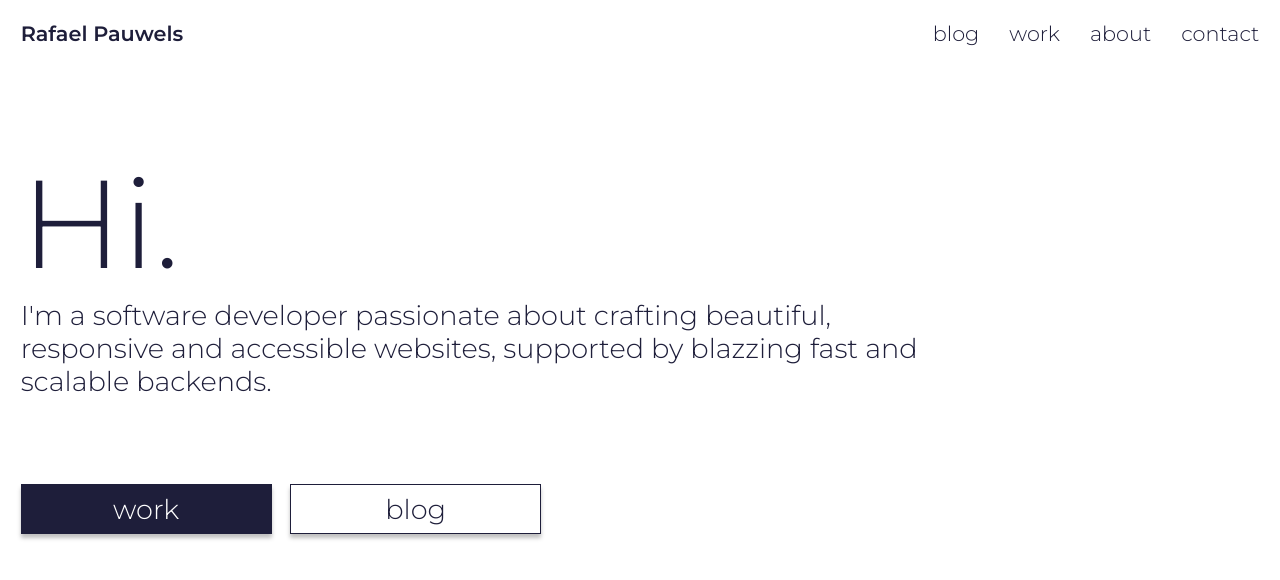
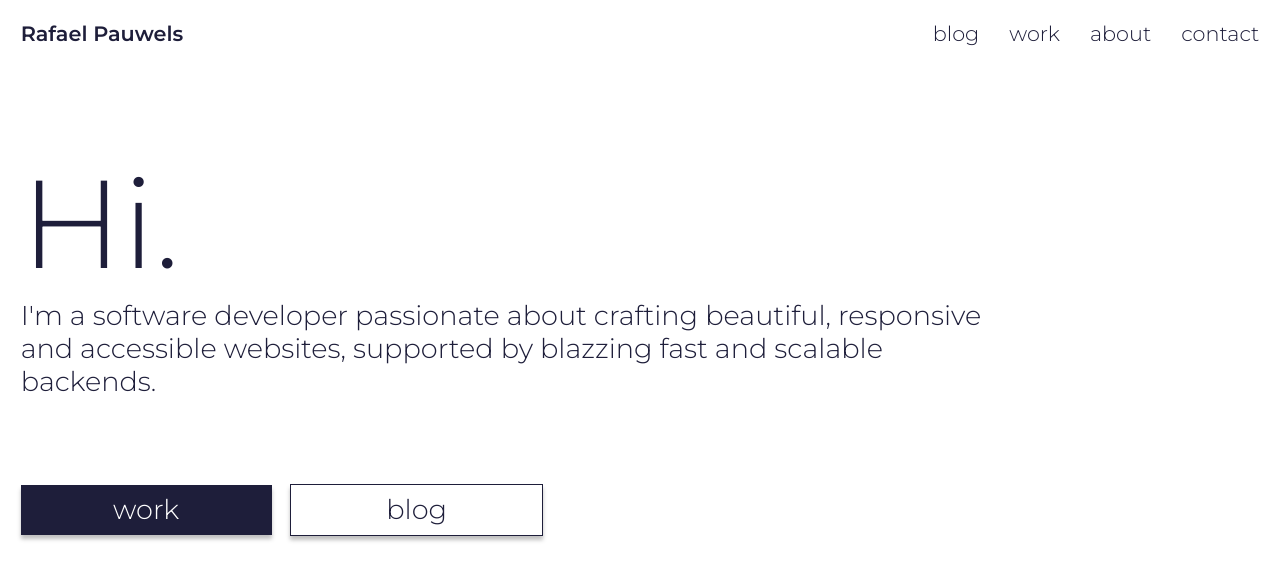
Before and after one commit to rafapauwels/pauwels-old-web, a React (Create React App) app: page / in a window 1280 px wide. Shown: the top 580 px of the page. Built offline with nearby package versions, Linux system fonts and the light colour scheme; a web font is replaced by a local one.

Commit message:
Fix semantics on Home component Swapped <button> for <a> and fixed the stylesheet to keep it looking the same

```diff
--- a/src/components/Home/index.js
+++ b/src/components/Home/index.js
@@ -6,8 +6,8 @@ let Home = () => (
     <p className="action-call">Hi.</p>
     <p>I'm a software developer passionate about crafting beautiful, responsive and accessible websites, supported by blazzing fast and scalable backends.</p>
     <div className="button-group">
-      <button className="work-button">work</button>
-      <button className="blog-button draw-border">blog</button>
+      <a className="work-button" href="https://github.com/rafapauwels" target="_blank">work</a>
+      <a className="blog-button">blog</a>
     </div>
   </section>
 )
--- a/src/components/Home/index.scss
+++ b/src/components/Home/index.scss
@@ -6,7 +6,7 @@ section {
   p {
     margin: 0;
     font-size: 1.7rem;
-    width: 75%;
+    width: 80%;
   }
 
   .action-call {
@@ -16,16 +16,19 @@ section {
   .button-group {
     margin: 7% 0 0 0;
 
-    button {
+    a {
+      display: inline-block;
       font-family: inherit;
       font-size: 1.7rem;
       font-weight: 300;
+      text-align: center;
+      line-height: 50px;
+      text-decoration: none;
+
       width: 251px;
       height: 50px;
-      outline: none;
       cursor: pointer;
       box-shadow: 0px 4px 4px rgba(0, 0, 0, 0.25);
-      border: none;
     }
 
     .work-button {
--- a/src/components/Nav/index.js
+++ b/src/components/Nav/index.js
@@ -9,7 +9,7 @@ let Nav = () => (
       </div>
       <div className="navigation">
         <li><a href="/blog">blog</a></li>
-        <li><a href="/work">work</a></li>
+        <li><a href="https://github.com/rafapauwels" target="_blank">work</a></li>
         <li><a href="/about">about</a></li>
         <li><a href="/contact">contact</a></li>
       </div>
```
